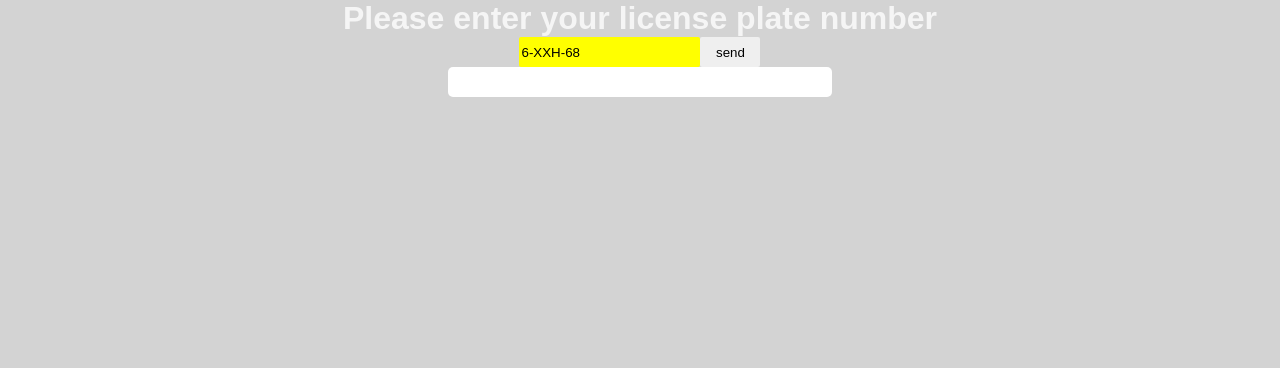
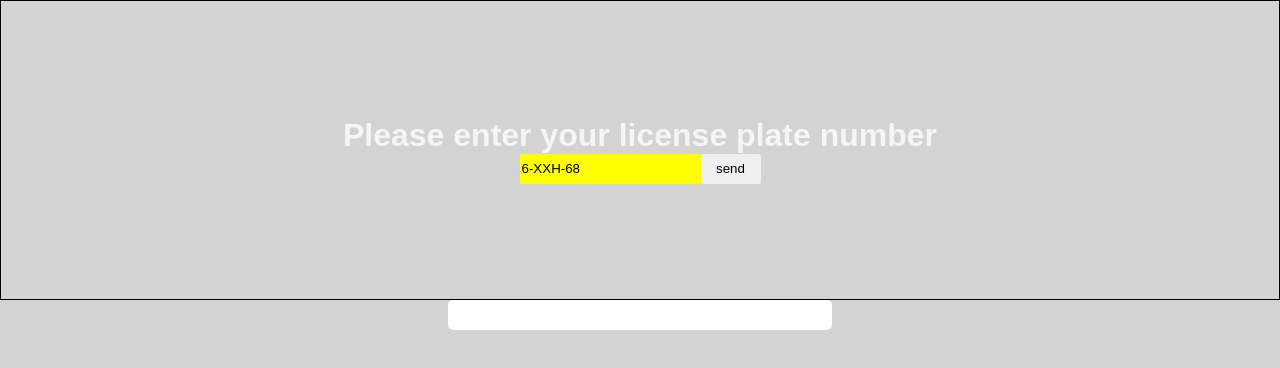
Before and after one commit to evreekum/codinig-assignment-igne-1.1, a React (Create React App) app: page / in a window 1280 px wide. Shown: the top 368 px of the page. Built offline with nearby package versions, Linux system fonts and the light colour scheme; no server answers; a web font is replaced by a local one.

Commit message:
Last push before the weekend

```diff
--- a/src/App.css
+++ b/src/App.css
@@ -21,13 +21,14 @@ body {
     display: flex;
     flex-direction: column;
     justify-content: center;
-    /*align-content: space-around;*/
+    align-content: space-around;
     align-items: center;
 }
 
 form {
     display: flex;
     justify-content: center;
+
 }
 
 button {
@@ -51,6 +52,18 @@ h4:first-letter {
     text-transform: capitalize;
 }
 
+
+header {
+    display: flex;
+    flex-direction: column;
+    justify-content: center;
+    align-content: space-between;
+    align-items: center;
+    height: 300px;
+    width: 100%;
+    border: 1px solid black;
+}
+
 main {
     width: 30%;
     align-self: center;
--- a/src/pages/home/HomePage.js
+++ b/src/pages/home/HomePage.js
@@ -47,10 +47,8 @@ function HomePage() {
     return (
         <div className="outer-container">
             <header className="inner-container">
-                <div>
-                    <h1>Please enter your license plate number</h1>
-                    <SearchBar setKentekenHandler={setKenteken}/>
-                </div>
+                <h1>Please enter your license plate number</h1>
+                <SearchBar setKentekenHandler={setKenteken}/>
             </header>
             <main className="inner-container">
                 {Object.keys(carData).length > 0 &&
```
